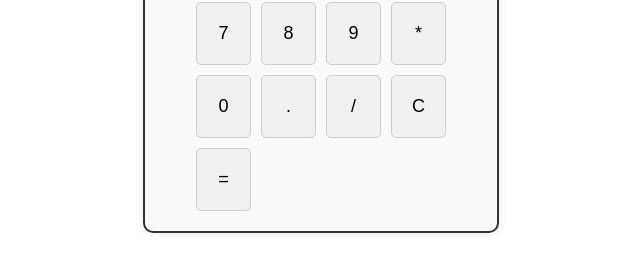
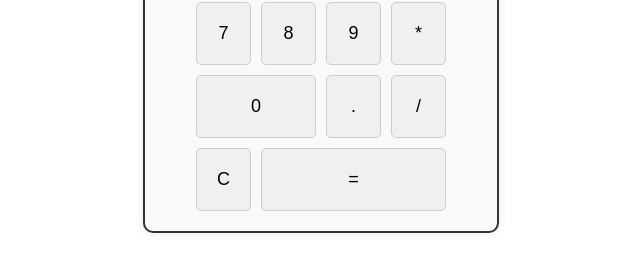
Before and after one commit to iagoreal/vue-calculator, a Vue app: page / in a window 1280 px wide. Shown: the part 421-682 px from the top of the page, without its empty margins (141-781 px from the left). Built offline with nearby package versions, Linux system fonts and the light colour scheme.

Commit message:
add space '0' and '='

```diff
--- a/src/App.vue
+++ b/src/App.vue
@@ -1,12 +1,13 @@
 <template>
-    <div id="App">
+  <div id="App">
     <input type="text" :value="display" readonly>
     <div class="buttons">
-      <button v-for="button in buttons" :key="button" @click="onButtonClick(button)">
+      <button v-for="button in buttons" :key="button" @click="onButtonClick(button)"
+              :class="{ 'zero': button === '0', 'equal': button === '=' }">
         {{ button }}
       </button>
       <button @click="onClearDisplay">C</button>
-      <button @click="onCalculate">=</button>
+      <button @click="onCalculate" class="equal">=</button>
     </div>
   </div>
 </template>
@@ -109,5 +110,14 @@ button:nth-child(4n-3) {
   width: 100%;
 }
 
+/* Especificamente para o botão zero (0) */
+button.zero {
+  grid-column: span 2;
+}
+
+/* Especificamente para o botão de igual (=) */
+button.equal {
+  grid-column: span 3;
+}
 
 </style>
```
